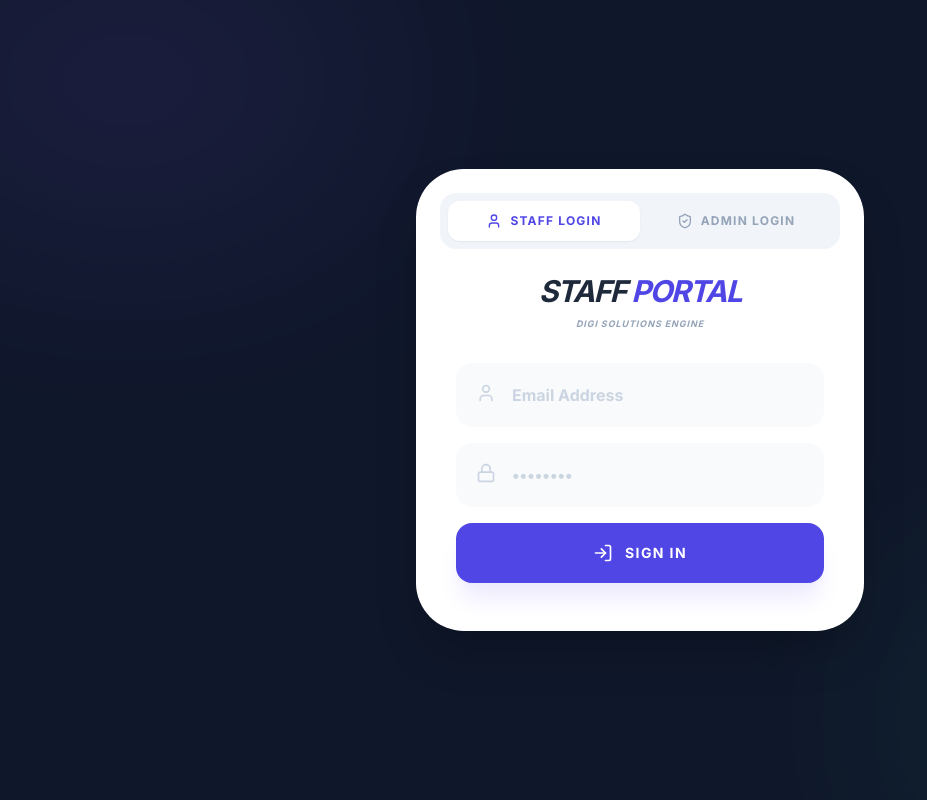
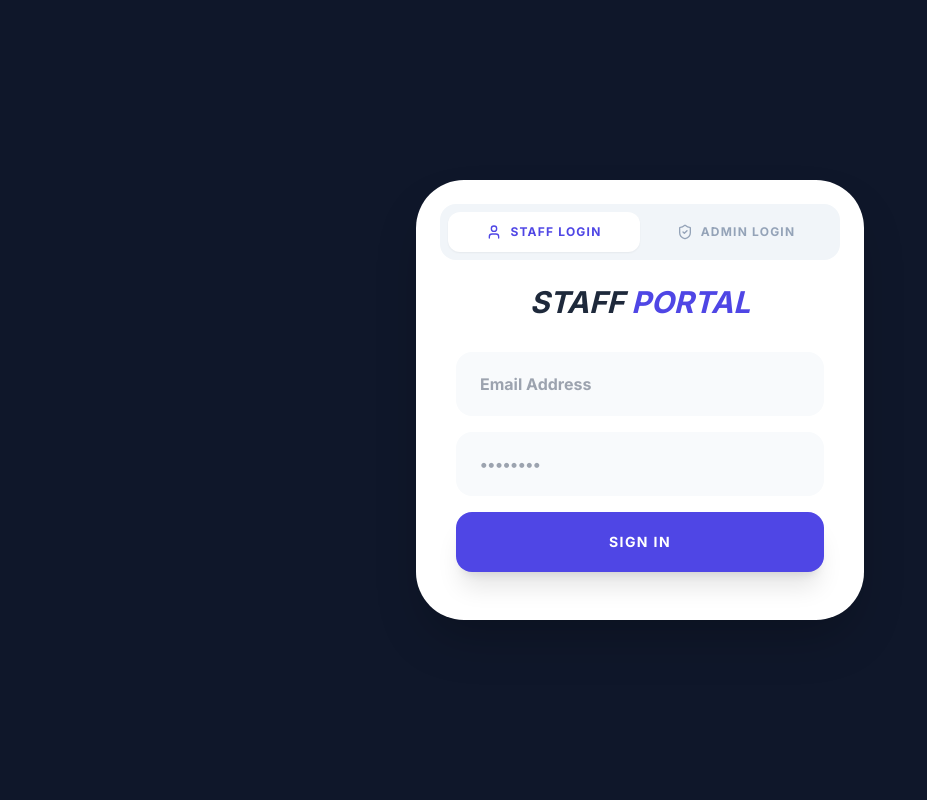
Before and after one commit to ThanushDev/Smart-POS-System, a React (Vite) app: page / in a window 1280 px wide. Shown: the whole page, without its empty margins (0-927 px from the left). Built offline with nearby package versions, Linux system fonts and the light colour scheme; no server answers; what @radix-ui/themes would draw is missing.

Commit message:
Update Login.tsx

```diff
--- a/src/pages/Login.tsx
+++ b/src/pages/Login.tsx
@@ -1,12 +1,12 @@
 import React, { useState } from 'react';
 import axios from 'axios';
 import { toast } from 'react-toastify';
-import { LogIn, User, Lock, Terminal, UserPlus, Loader2, ShieldCheck, ArrowRightLeft } from 'lucide-react';
-import { useNavigate, Link } from 'react-router-dom';
+import { LogIn, User, Lock, ShieldCheck, Loader2, UserPlus } from 'lucide-react';
+import { useNavigate } from 'react-router-dom';
 
 const Login = () => {
   const navigate = useNavigate();
-  const [activeTab, setActiveTab] = useState<'User' | 'Admin'>('User'); // මුලින්ම User පෙන්වයි
+  const [activeTab, setActiveTab] = useState<'User' | 'Admin'>('User');
   const [formData, setFormData] = useState({ username: '', password: '' });
   const [isLoading, setIsLoading] = useState(false);
 
@@ -20,11 +20,9 @@ const Login = () => {
 
     try {
       const res = await axios.post('/api/auth/login', formData);
-
       if (res.data.success) {
         const user = res.data.user;
 
-        // Role එක check කිරීම (Admin mode එකේදී අනිවාර්යයෙන් Admin වෙන්න ඕනේ)
         if (activeTab === 'Admin' && user.role !== 'Admin') {
           toast.error("Access Denied: You are not an Admin!");
           setIsLoading(false);
@@ -35,10 +33,11 @@ const Login = () => {
         localStorage.setItem('user', JSON.stringify(user));
         toast.success(`Welcome, ${user.name}!`);
 
+        // මෙතන තමයි Redirect logic එක තියෙන්නේ
         if (user.role === 'Admin') {
-          navigate('/Dashboard');
+          navigate('/dashboard');
         } else {
-          navigate('/NewBill');
+          navigate('/new-bill'); // Staff කෙලින්ම Shop (New Bill) එකට
         }
       }
     } catch (err: any) {
@@ -50,67 +49,28 @@ const Login = () => {
 
   return (
     <div className="min-h-screen bg-slate-900 flex items-center justify-center p-6 relative overflow-hidden">
-      {/* Background Decor */}
-      <div className="absolute top-0 left-0 w-full h-full opacity-10 pointer-events-none">
-        <div className="absolute top-[-10%] left-[-10%] w-[40%] h-[40%] bg-indigo-500 rounded-full blur-[120px]"></div>
-        <div className="absolute bottom-[-10%] right-[-10%] w-[40%] h-[40%] bg-emerald-500 rounded-full blur-[120px]"></div>
-      </div>
-
       <div className="w-full max-w-md bg-white rounded-[3rem] shadow-2xl relative z-10 overflow-hidden">
-        {/* Toggle Bar */}
         <div className="flex bg-slate-100 p-2 m-6 rounded-2xl">
-          <button
-            onClick={() => setActiveTab('User')}
-            className={`flex-1 py-3 rounded-xl font-black text-xs uppercase tracking-widest transition-all flex items-center justify-center gap-2 ${activeTab === 'User' ? 'bg-white shadow-sm text-indigo-600' : 'text-slate-400'}`}
-          >
-            <User size={16} /> Staff Login
-          </button>
-          <button
-            onClick={() => setActiveTab('Admin')}
-            className={`flex-1 py-3 rounded-xl font-black text-xs uppercase tracking-widest transition-all flex items-center justify-center gap-2 ${activeTab === 'Admin' ? 'bg-white shadow-sm text-rose-600' : 'text-slate-400'}`}
-          >
-            <ShieldCheck size={16} /> Admin Login
-          </button>
+          <button onClick={() => setActiveTab('User')} className={`flex-1 py-3 rounded-xl font-black text-xs uppercase tracking-widest transition-all flex items-center justify-center gap-2 ${activeTab === 'User' ? 'bg-white shadow-sm text-indigo-600' : 'text-slate-400'}`}><User size={16} /> Staff Login</button>
+          <button onClick={() => setActiveTab('Admin')} className={`flex-1 py-3 rounded-xl font-black text-xs uppercase tracking-widest transition-all flex items-center justify-center gap-2 ${activeTab === 'Admin' ? 'bg-white shadow-sm text-rose-600' : 'text-slate-400'}`}><ShieldCheck size={16} /> Admin Login</button>
         </div>
 
         <div className="px-10 pb-12">
           <header className="mb-8 text-center">
-            <h1 className="text-3xl font-black italic uppercase tracking-tighter text-slate-800">
-              {activeTab === 'Admin' ? 'Admin' : 'Staff'} <span className={activeTab === 'Admin' ? 'text-rose-600' : 'text-indigo-600'}>Portal</span>
-            </h1>
-            <p className="text-slate-400 text-[9px] font-black uppercase tracking-widest mt-2 italic">Digi Solutions Engine</p>
+            <h1 className="text-3xl font-black italic uppercase text-slate-800">{activeTab === 'Admin' ? 'Admin' : 'Staff'} <span className={activeTab === 'Admin' ? 'text-rose-600' : 'text-indigo-600'}>Portal</span></h1>
           </header>
 
           <form onSubmit={handleLogin} className="space-y-4">
-            <div className="relative group">
-              <User className="absolute left-5 top-5 text-slate-300 group-focus-within:text-indigo-500 transition-colors" size={20} />
-              <input name="username" type="text" required value={formData.username} onChange={handleInputChange}
-                className="w-full pl-14 pr-6 py-5 rounded-2xl bg-slate-50 border-none outline-none font-bold placeholder:text-slate-300"
-                placeholder="Email Address"
-              />
-            </div>
-
-            <div className="relative group">
-              <Lock className="absolute left-5 top-5 text-slate-300 group-focus-within:text-indigo-500 transition-colors" size={20} />
-              <input name="password" type="password" required value={formData.password} onChange={handleInputChange}
-                className="w-full pl-14 pr-6 py-5 rounded-2xl bg-slate-50 border-none outline-none font-bold placeholder:text-slate-300"
-                placeholder="••••••••"
-              />
-            </div>
-
-            <button type="submit" disabled={isLoading}
-              className={`w-full py-5 text-white rounded-2xl font-black uppercase text-sm tracking-widest shadow-xl transition-all flex items-center justify-center gap-3 active:scale-95 disabled:opacity-50 ${activeTab === 'Admin' ? 'bg-rose-600 shadow-rose-100 hover:bg-rose-700' : 'bg-indigo-600 shadow-indigo-100 hover:bg-indigo-700'}`}
-            >
-              {isLoading ? <Loader2 className="animate-spin" size={24} /> : <><LogIn size={20} /> Sign In</>}
+            <input name="username" type="text" required value={formData.username} onChange={handleInputChange} className="w-full px-6 py-5 rounded-2xl bg-slate-50 border-none outline-none font-bold" placeholder="Email Address" />
+            <input name="password" type="password" required value={formData.password} onChange={handleInputChange} className="w-full px-6 py-5 rounded-2xl bg-slate-50 border-none outline-none font-bold" placeholder="••••••••" />
+            <button type="submit" disabled={isLoading} className={`w-full py-5 text-white rounded-2xl font-black uppercase text-sm tracking-widest shadow-xl transition-all ${activeTab === 'Admin' ? 'bg-rose-600 hover:bg-rose-700' : 'bg-indigo-600 hover:bg-indigo-700'}`}>
+              {isLoading ? <Loader2 className="animate-spin mx-auto" size={24} /> : "Sign In"}
             </button>
           </form>
 
-          {/* Admin Mode එකේ විතරක් Signup එක පෙන්වමු */}
           {activeTab === 'Admin' && (
             <div className="mt-8 pt-6 border-t border-slate-50 text-center">
-              <button onClick={() => navigate('/register')} className="inline-flex items-center gap-2 text-rose-600 font-black text-xs uppercase hover:underline">
-                <UserPlus size={16} /> Create Business Account
-              </button>
+              <button onClick={() => navigate('/register')} className="inline-flex items-center gap-2 text-rose-600 font-black text-xs uppercase hover:underline"><UserPlus size={16} /> Create Business Account</button>
             </div>
           )}
         </div>
```
